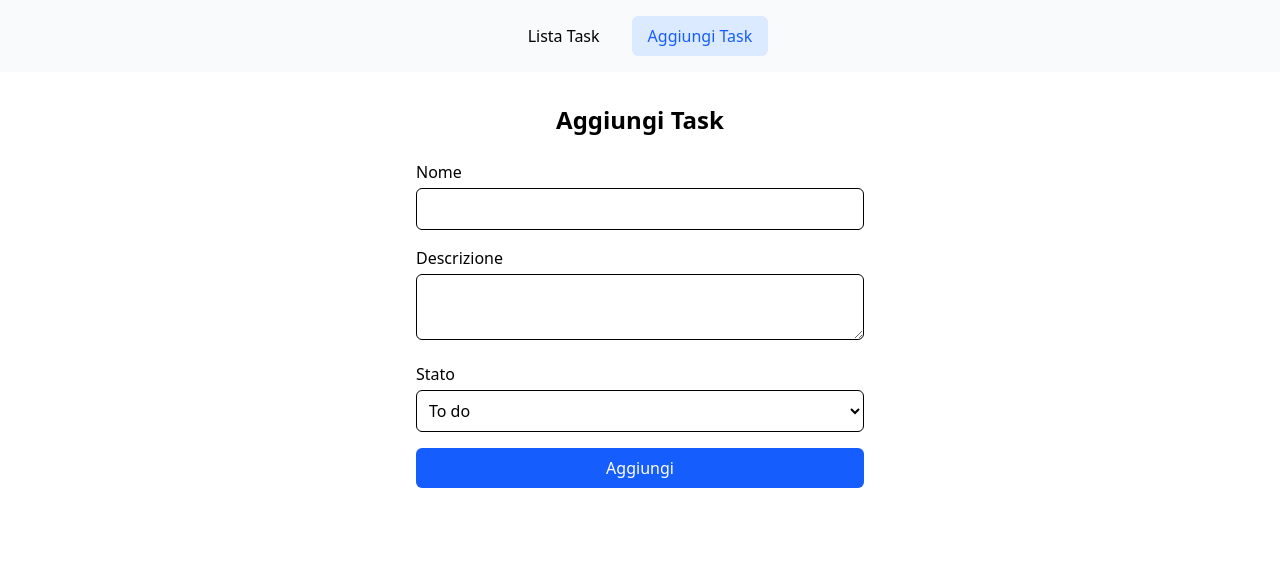
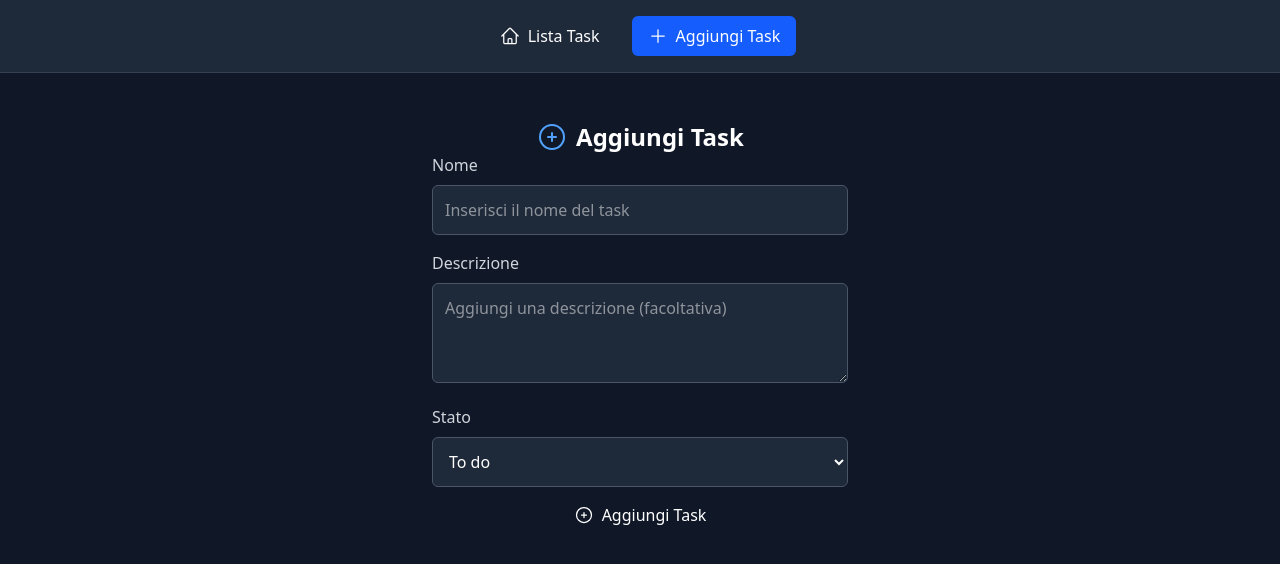
Before and after one commit to LorenzoScalvini/ex-react-task-manager, a React (Vite) app: page /add in a window 1280 px wide. Shown: the top 564 px of the page. Built offline with nearby package versions, Linux system fonts and the light colour scheme; no server answers.

Commit message:
add @heroicons/react dependency and enhance UI components: update Modal, TaskRow, and App for improved styling and functionality

```diff
--- a/package.json
+++ b/package.json
@@ -10,6 +10,7 @@
     "preview": "vite preview"
   },
   "dependencies": {
+    "@heroicons/react": "^2.2.0",
     "@tailwindcss/vite": "^4.0.16",
     "class-variance-authority": "^0.7.1",
     "clsx": "^2.1.1",
--- a/src/App.jsx
+++ b/src/App.jsx
@@ -2,44 +2,51 @@ import { BrowserRouter, Routes, Route, NavLink } from 'react-router-dom';
 import TaskList from './pages/TaskList';
 import AddTask from './pages/AddTask';
 import TaskDetail from './pages/TaskDetail';
+import { HomeIcon, PlusIcon } from '@heroicons/react/24/outline';
 
 function App() {
   return (
     <BrowserRouter>
-      <nav className="flex justify-center gap-4 p-4 bg-gray-50">
+      <div className="min-h-screen bg-gray-900 text-white">
+        {/* Navigation */}
+        <nav className="flex justify-center gap-4 p-4 bg-gray-800 border-b border-gray-700">
           <NavLink
             to="/"
             className={({ isActive }) =>
-            `px-4 py-2 rounded-md transition-all ${
+              `px-4 py-2 rounded-md transition-all flex items-center gap-2 ${
                 isActive
-                ? 'bg-blue-100 text-blue-600 font-medium'
-                : 'hover:bg-gray-100'
+                  ? 'bg-blue-600 text-white font-medium'
+                  : 'text-gray-300 hover:bg-gray-700'
               }`
             }
           >
+            <HomeIcon className="h-5 w-5" />
             Lista Task
           </NavLink>
           <NavLink
             to="/add"
             className={({ isActive }) =>
-            `px-4 py-2 rounded-md transition-all ${
+              `px-4 py-2 rounded-md transition-all flex items-center gap-2 ${
                 isActive
-                ? 'bg-blue-100 text-blue-600 font-medium'
-                : 'hover:bg-gray-100'
+                  ? 'bg-blue-600 text-white font-medium'
+                  : 'text-gray-300 hover:bg-gray-700'
               }`
             }
           >
+            <PlusIcon className="h-5 w-5" />
             Aggiungi Task
           </NavLink>
         </nav>
 
-      <main className="container mx-auto px-4 py-8 max-w-3xl">
+        {/* Main Content */}
+        <main className="container mx-auto px-4 py-8 max-w-6xl">
           <Routes>
             <Route path="/" element={<TaskList />} />
             <Route path="/add" element={<AddTask />} />
             <Route path="/task/:id" element={<TaskDetail />} />
           </Routes>
         </main>
+      </div>
     </BrowserRouter>
   );
 }
--- a/src/components/EditTaskModal.jsx
+++ b/src/components/EditTaskModal.jsx
@@ -1,14 +1,17 @@
 import React, { useState } from 'react';
 import Modal from './Modal';
+import { PencilSquareIcon } from '@heroicons/react/24/outline';
 
 const EditTaskModal = ({ show, onClose, task, onSave }) => {
-  const [title, setTitle] = useState(task.title);
-  const [description, setDescription] = useState(task.description);
-  const [status, setStatus] = useState(task.status);
+  const [formData, setFormData] = useState({
+    title: task.title,
+    description: task.description,
+    status: task.status,
+  });
 
   const handleSubmit = (e) => {
     e.preventDefault();
-    onSave({ title, description, status });
+    onSave(formData);
   };
 
   return (
@@ -16,34 +19,45 @@ const EditTaskModal = ({ show, onClose, task, onSave }) => {
       show={show}
       onClose={onClose}
       onConfirm={handleSubmit}
-      title="Modifica Task"
+      title={
+        <div className="flex items-center gap-2 text-white">
+          <PencilSquareIcon className="h-5 w-5" />
+          Modifica Task
+        </div>
+      }
       content={
         <form className="space-y-4">
           <div>
-            <label className="block mb-1">Nome</label>
+            <label className="block mb-1 text-white">Nome</label>
             <input
               type="text"
-              value={title}
-              onChange={(e) => setTitle(e.target.value)}
-              className="w-full p-2 border rounded-md focus:outline-none focus:ring-2 focus:ring-blue-200"
+              value={formData.title}
+              onChange={(e) =>
+                setFormData({ ...formData, title: e.target.value })
+              }
+              className="w-full p-2 bg-gray-800 border border-gray-600 rounded-md text-white placeholder-gray-400 focus:outline-none focus:ring-1 focus:ring-blue-500"
             />
           </div>
 
           <div>
-            <label className="block mb-1">Descrizione</label>
+            <label className="block mb-1 text-white">Descrizione</label>
             <textarea
-              value={description}
-              onChange={(e) => setDescription(e.target.value)}
-              className="w-full p-2 border rounded-md focus:outline-none focus:ring-2 focus:ring-blue-200"
+              value={formData.description}
+              onChange={(e) =>
+                setFormData({ ...formData, description: e.target.value })
+              }
+              className="w-full p-2 bg-gray-800 border border-gray-600 rounded-md text-white placeholder-gray-400 focus:outline-none focus:ring-1 focus:ring-blue-500"
             />
           </div>
 
           <div>
-            <label className="block mb-1">Stato</label>
+            <label className="block mb-1 text-white">Stato</label>
             <select
-              value={status}
-              onChange={(e) => setStatus(e.target.value)}
-              className="w-full p-2 border rounded-md focus:outline-none focus:ring-2 focus:ring-blue-200"
+              value={formData.status}
+              onChange={(e) =>
+                setFormData({ ...formData, status: e.target.value })
+              }
+              className="w-full p-2 bg-gray-800 border border-gray-600 rounded-md text-white focus:outline-none focus:ring-1 focus:ring-blue-500"
             >
               <option value="To do">To do</option>
               <option value="Doing">Doing</option>
--- a/src/context/GlobalContext.jsx
+++ b/src/context/GlobalContext.jsx
@@ -1,14 +1,17 @@
-import { createContext } from 'react';
-import useTasks from '../hooks/useTasks';
+import { createContext } from 'react'; // Importiamo createContext per creare un contesto globale
+import useTasks from '../hooks/useTasks'; // Importiamo il custom hook per gestire i task
 
+// Creiamo il contesto globale
 export const GlobalContext = createContext();
 
 export const GlobalProvider = ({ children }) => {
+  // Usiamo il custom hook per ottenere i task e le funzioni per gestirli
   const { tasks, addTask, removeTask, updateTask } = useTasks();
 
   return (
+    // Forniamo il contesto globale ai componenti figli
     <GlobalContext.Provider value={{ tasks, addTask, removeTask, updateTask }}>
-      {children}
+      {children} {/* Renderizziamo i componenti figli */}
     </GlobalContext.Provider>
   );
 };
--- a/src/index.css
+++ b/src/index.css
@@ -1 +1,94 @@
 @import 'tailwindcss';
+
+/* Rimuove margini di default */
+body,
+h1,
+h2,
+h3,
+h4,
+h5,
+h6,
+p,
+figure,
+blockquote,
+dl,
+dd {
+  margin: 0;
+}
+
+/* Reset liste */
+ul,
+ol {
+  margin: 0;
+  padding: 0;
+  list-style: none;
+}
+
+/* Reset link */
+a {
+  color: inherit;
+  text-decoration: none;
+  transition: color 0.2s ease, background-color 0.2s ease;
+}
+
+a:hover {
+  text-decoration: none;
+}
+
+/* Reset immagini */
+img,
+picture {
+  max-width: 100%;
+  display: block;
+}
+
+/* Form elements reset */
+button,
+input,
+select,
+textarea {
+  font: inherit;
+  margin: 0;
+}
+
+button {
+  cursor: pointer;
+  background: none;
+  border: none;
+  padding: 0;
+}
+
+/* Dark mode scrollbar */
+::-webkit-scrollbar {
+  width: 10px;
+}
+
+::-webkit-scrollbar-track {
+  background: theme('colors.gray.800');
+}
+
+::-webkit-scrollbar-thumb {
+  background: theme('colors.gray.600');
+  border-radius: 5px;
+}
+
+::-webkit-scrollbar-thumb:hover {
+  background: theme('colors.gray.500');
+}
+
+/* Regole base per il body */
+body {
+  min-height: 100vh;
+  text-rendering: optimizeSpeed;
+  line-height: 1.5;
+  color: theme('colors.white');
+  background-color: theme('colors.gray.900');
+  -webkit-font-smoothing: antialiased;
+}
+
+/* Smooth scroll se non c'è preferenza per reduced motion */
+@media (prefers-reduced-motion: no-preference) {
+  html {
+    scroll-behavior: smooth;
+  }
+}
--- a/src/pages/AddTask.jsx
+++ b/src/pages/AddTask.jsx
@@ -1,62 +1,76 @@
 import React, { useState, useContext } from 'react';
 import { GlobalContext } from '../context/GlobalContext';
+import { PlusCircleIcon } from '@heroicons/react/24/outline';
 
 const AddTask = () => {
-  const [title, setTitle] = useState('');
-  const [description, setDescription] = useState('');
-  const [status, setStatus] = useState('To do');
+  const [formData, setFormData] = useState({
+    title: '',
+    description: '',
+    status: 'To do',
+  });
   const [error, setError] = useState('');
   const { addTask } = useContext(GlobalContext);
 
   const handleSubmit = async (e) => {
     e.preventDefault();
-    if (!title.trim()) {
+    if (!formData.title.trim()) {
       setError('Il nome è obbligatorio');
       return;
     }
 
     try {
-      await addTask({ title, description, status });
-      setTitle('');
-      setDescription('');
-      setStatus('To do');
+      await addTask(formData);
+      setFormData({ title: '', description: '', status: 'To do' });
       setError('');
     } catch (err) {
       setError('Errore durante la creazione del task');
     }
   };
 
+  const handleChange = (e) => {
+    const { name, value } = e.target;
+    setFormData((prev) => ({ ...prev, [name]: value }));
+  };
+
   return (
-    <div className="max-w-md mx-auto">
-      <h1 className="text-2xl font-bold text-center mb-6">Aggiungi Task</h1>
+    <div className="max-w-md mx-auto p-4">
+      <h1 className="text-2xl font-bold text-center mb-6 text-white flex items-center justify-center gap-2">
+        <PlusCircleIcon className="h-8 w-8 text-blue-400" />
+        Aggiungi Task
+      </h1>
 
       <form onSubmit={handleSubmit} className="space-y-4">
         <div>
-          <label className="block mb-1">Nome</label>
+          <label className="block mb-2 text-gray-300">Nome</label>
           <input
             type="text"
-            value={title}
-            onChange={(e) => setTitle(e.target.value)}
-            className="w-full p-2 border rounded-md focus:outline-none focus:ring-2 focus:ring-blue-200"
+            name="title"
+            value={formData.title}
+            onChange={handleChange}
+            className="w-full p-3 bg-gray-800 border border-gray-600 rounded-md text-white focus:outline-none focus:ring-1 focus:ring-blue-500"
+            placeholder="Inserisci il nome del task"
           />
-          {error && <p className="text-red-500 text-sm mt-1">{error}</p>}
+          {error && <p className="text-red-400 text-sm mt-1">{error}</p>}
         </div>
 
         <div>
-          <label className="block mb-1">Descrizione</label>
+          <label className="block mb-2 text-gray-300">Descrizione</label>
           <textarea
-            value={description}
-            onChange={(e) => setDescription(e.target.value)}
-            className="w-full p-2 border rounded-md focus:outline-none focus:ring-2 focus:ring-blue-200"
+            name="description"
+            value={formData.description}
+            onChange={handleChange}
+            className="w-full p-3 bg-gray-800 border border-gray-600 rounded-md text-white focus:outline-none focus:ring-1 focus:ring-blue-500 min-h-[100px]"
+            placeholder="Aggiungi una descrizione (facoltativa)"
           />
         </div>
 
         <div>
-          <label className="block mb-1">Stato</label>
+          <label className="block mb-2 text-gray-300">Stato</label>
           <select
-            value={status}
-            onChange={(e) => setStatus(e.target.value)}
-            className="w-full p-2 border rounded-md focus:outline-none focus:ring-2 focus:ring-blue-200"
+            name="status"
+            value={formData.status}
+            onChange={handleChange}
+            className="w-full p-3 bg-gray-800 border border-gray-600 rounded-md text-white focus:outline-none focus:ring-1 focus:ring-blue-500"
           >
             <option value="To do">To do</option>
             <option value="Doing">Doing</option>
@@ -66,9 +80,10 @@ const AddTask = () => {
 
         <button
           type="submit"
-          className="w-full bg-blue-600 text-white py-2 rounded-md hover:bg-blue-700 transition-colors"
+          className="w-full bg-blue-600 hover:bg-blue-700 text-white py-3 rounded-md font-medium transition-colors flex items-center justify-center gap-2"
         >
-          Aggiungi
+          <PlusCircleIcon className="h-5 w-5" />
+          Aggiungi Task
         </button>
       </form>
     </div>
--- a/src/pages/TaskList.jsx
+++ b/src/pages/TaskList.jsx
@@ -1,19 +1,29 @@
 import React, { useContext, useMemo } from 'react';
 import { GlobalContext } from '../context/GlobalContext';
 import TaskRow from '../components/TaskRow';
+import {
+  MagnifyingGlassIcon,
+  ArrowUpIcon,
+  ArrowDownIcon,
+} from '@heroicons/react/24/outline';
 
 const TaskList = () => {
   const { tasks } = useContext(GlobalContext);
   const [sortBy, setSortBy] = React.useState('createdAt');
-  const [sortOrder, setSortOrder] = React.useState(1);
+  const [sortOrder, setSortOrder] = React.useState(-1); // Default to newest first
   const [search, setSearch] = React.useState('');
 
   const sortedTasks = useMemo(() => {
     return [...tasks]
-      .filter((task) => task.title.toLowerCase().includes(search.toLowerCase()))
+      .filter(
+        (task) =>
+          task.title.toLowerCase().includes(search.toLowerCase()) ||
+          task.description?.toLowerCase().includes(search.toLowerCase())
+      )
       .sort((a, b) => {
-        if (sortBy === 'title')
+        if (sortBy === 'title') {
           return a.title.localeCompare(b.title) * sortOrder;
+        }
         if (sortBy === 'status') {
           const order = { 'To do': 1, Doing: 2, Done: 3 };
           return (order[a.status] - order[b.status]) * sortOrder;
@@ -23,53 +33,85 @@ const TaskList = () => {
   }, [tasks, sortBy, sortOrder, search]);
 
   const handleSort = (column) => {
-    if (sortBy === column) setSortOrder(-sortOrder);
-    else {
+    if (sortBy === column) {
+      setSortOrder(-sortOrder);
+    } else {
       setSortBy(column);
-      setSortOrder(1);
+      setSortOrder(column === 'createdAt' ? -1 : 1);
     }
   };
 
+  const SortIcon = ({ column }) =>
+    sortBy === column ? (
+      sortOrder > 0 ? (
+        <ArrowUpIcon className="h-4 w-4 ml-1 inline" />
+      ) : (
+        <ArrowDownIcon className="h-4 w-4 ml-1 inline" />
+      )
+    ) : null;
+
   return (
-    <div className="space-y-6">
-      <h1 className="text-2xl font-bold text-center">Lista Task</h1>
+    <div className="space-y-4 max-w-6xl">
+      <h1 className="text-3xl font-bold text-center text-white mb-8 p-4">
+        Lista Task 📝
+      </h1>
 
-      <input
-        type="text"
-        placeholder="Cerca task..."
-        value={search}
-        onChange={(e) => setSearch(e.target.value)}
-        className="w-full p-2 border rounded-md focus:outline-none focus:ring-2 focus:ring-blue-200"
-      />
+      <div className="relative">
+        <div className="absolute inset-y-0 left-0 pl-3 flex items-center pointer-events-none">
+          <MagnifyingGlassIcon className="h-5 w-5 text-gray-400" />
+        </div>
+        <input
+          type="text"
+          placeholder="Cerca task per titolo o descrizione..."
+          value={search}
+          onChange={(e) => setSearch(e.target.value)}
+          className="w-full pl-10 pr-4 py-3 bg-gray-800 border border-gray-700 rounded-lg text-white focus:outline-none focus:ring-2 focus:ring-blue-500 focus:border-transparent"
+        />
+      </div>
 
-      <div className="overflow-x-auto">
-        <table className="w-full border-collapse">
-          <thead>
-            <tr className="bg-gray-100">
+      <div className="overflow-x-auto rounded-lg border border-gray-700">
+        <table className="w-full">
+          <thead className="bg-gray-800">
+            <tr>
               <th
                 onClick={() => handleSort('title')}
-                className="p-3 text-left cursor-pointer hover:bg-gray-200 transition-colors"
+                className="p-4 text-left text-gray-300 font-medium cursor-pointer hover:bg-gray-700 transition-colors"
               >
-                Nome {sortBy === 'title' && (sortOrder > 0 ? '↑' : '↓')}
+                <div className="flex items-center">
+                  Nome
+                  <SortIcon column="title" />
+                </div>
               </th>
               <th
                 onClick={() => handleSort('status')}
-                className="p-3 text-left cursor-pointer hover:bg-gray-200 transition-colors"
+                className="p-4 text-left text-gray-300 font-medium cursor-pointer hover:bg-gray-700 transition-colors"
               >
-                Stato {sortBy === 'status' && (sortOrder > 0 ? '↑' : '↓')}
+                <div className="flex items-center">
+                  Stato
+                  <SortIcon column="status" />
+                </div>
               </th>
               <th
                 onClick={() => handleSort('createdAt')}
-                className="p-3 text-left cursor-pointer hover:bg-gray-200 transition-colors"
+                className="p-4 text-left text-gray-300 font-medium cursor-pointer hover:bg-gray-700 transition-colors"
               >
-                Data {sortBy === 'createdAt' && (sortOrder > 0 ? '↑' : '↓')}
+                <div className="flex items-center">
+                  Data Creazione
+                  <SortIcon column="createdAt" />
+                </div>
               </th>
             </tr>
           </thead>
-          <tbody>
-            {sortedTasks.map((task) => (
-              <TaskRow key={task.id} task={task} />
-            ))}
+          <tbody className="divide-y divide-gray-700">
+            {sortedTasks.length > 0 ? (
+              sortedTasks.map((task) => <TaskRow key={task.id} task={task} />)
+            ) : (
+              <tr>
+                <td colSpan="3" className="p-4 text-center text-gray-400">
+                  Nessun task trovato
+                </td>
+              </tr>
+            )}
           </tbody>
         </table>
       </div>
```
Also changed, not shown: src/components/Modal.jsx (+56 -9 lines), src/components/TaskRow.jsx (+15 -7 lines), src/hooks/useTasks.jsx (+23 -23 lines), src/pages/TaskDetail.jsx (+58 -20 lines), 1 other file (tests, documents, lock files or other folders). Lines whose indentation alone changed are shown as unchanged.
